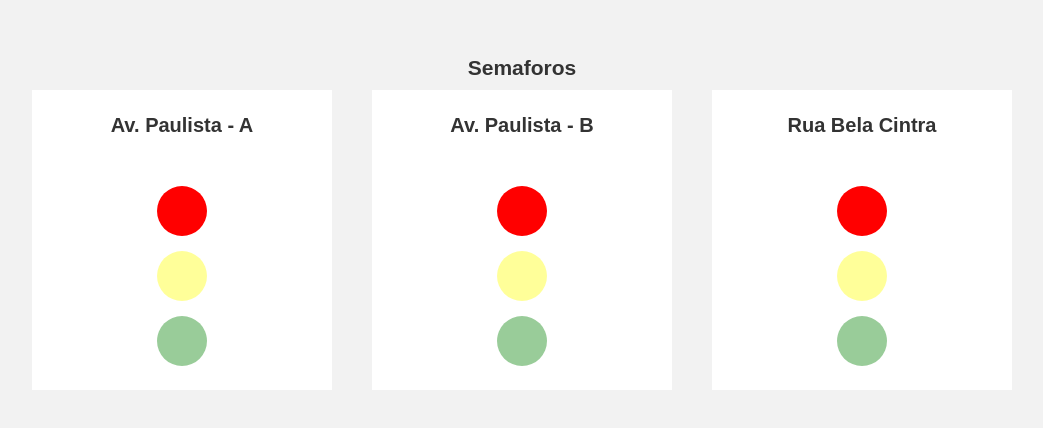
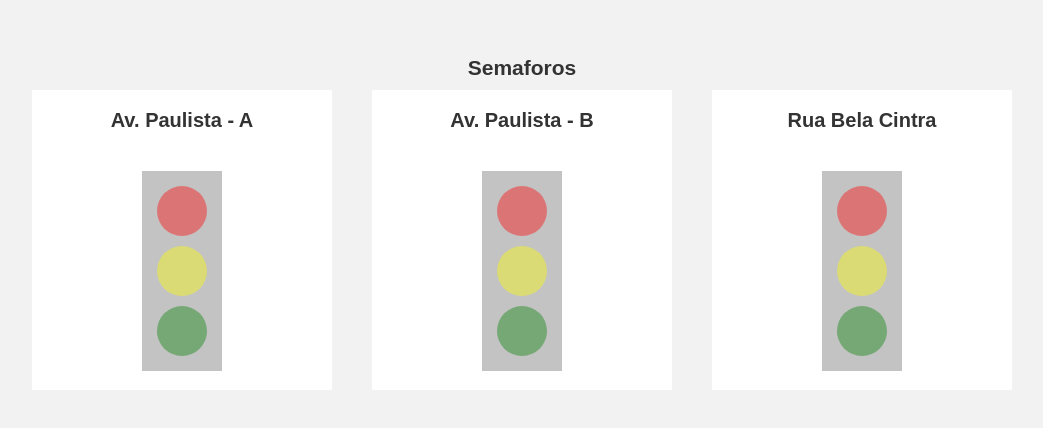
Before and after one commit to victorvuelma/reactjs-smarttraffic, a React (Create React App) app: page / in a window 1280 px wide. Shown: the part 172-600 px from the top of the page, without its empty margins (118-1161 px from the left). Built offline with nearby package versions, Linux system fonts and the light colour scheme; no server answers; the HTML template or start-up script is replaced by a standard one.

Commit message:
update app to use socket.io

```diff
--- a/package.json
+++ b/package.json
@@ -5,7 +5,8 @@
   "dependencies": {
     "react": "^16.9.0",
     "react-dom": "^16.9.0",
-    "react-scripts": "3.1.1"
+    "react-scripts": "3.1.1",
+    "socket.io-client": "^2.2.0"
   },
   "scripts": {
     "start": "react-scripts start",
--- a/src/components/TrafficLight/index.js
+++ b/src/components/TrafficLight/index.js
@@ -1,29 +1,44 @@
+import React, { Component } from 'react'
 
-import React, { Component } from 'react';
+import socket from 'socket.io-client'
 
-import './style.css';
+import './style.css'
 
 export default class TrafficLight extends Component {
-
   state = {
-    name: ''
+    name: '',
+    slug: '',
+    state: 'NONE'
   }
 
   componentDidMount() {
-    this.setState({ name: this.props.name })
+    this.setState({
+      name: this.props.name,
+      slug: this.props.slug
+    })
+
+    const io = socket('https://vv-smarttraffic.herokuapp.com/:8080')
+
+    io.emit('connectTraffic', this.props.slug)
+
+    io.on('change_state', data => {
+      this.setState({state : data})
+    })
   }
 
   render() {
+    const { state } = this.state
+
     return (
-      <div id='trafficlight'>
+      <div id="trafficlight">
         <p>{this.state.name}</p>
 
-        <div className='lights'>
-          <span className='red active'></span>
-          <span className='yellow'></span>
-          <span className='green'></span>
+        <div className="lights">
+          <span className={state === 'CLOSED' ? 'red active' : 'red'} />
+          <span className={(state === 'OPENING' || state === 'CLOSING') ? 'yellow active' : 'yellow'} />
+          <span className={state === 'OPEN' ? 'green active' : 'green'} />
         </div>
       </div>
-    );
+    )
   }
 }
--- a/src/components/TrafficLight/style.css
+++ b/src/components/TrafficLight/style.css
@@ -17,12 +17,15 @@
 }
 
 #trafficlight .lights {
-  height: 180px;
+  height: 200px;
 
   display: flex;
   justify-content: space-between;
   align-items: center;
   flex-direction: column;
+
+  padding: 15px;
+  background-color: #c3c3c3;
 }
 
 #trafficlight .lights span {
--- a/src/pages/TrafficLights/index.js
+++ b/src/pages/TrafficLights/index.js
@@ -11,9 +11,9 @@ export default class TrafficLights extends Component {
             <h2>Semaforos</h2>
 
             <div className='content'>
-              <TrafficLight name='Av. Paulista - A'/>
-              <TrafficLight name='Av. Paulista - B'/>
-              <TrafficLight name='Rua Bela Cintra'/>
+              <TrafficLight name='Av. Paulista - A' slug='paulista_a' />
+              <TrafficLight name='Av. Paulista - B' slug='paulista_b' />
+              <TrafficLight name='Rua Bela Cintra' slug='bela_cintra' />
             </div>
         </div>
     );
```
Also changed, not shown: 1 other file (tests, documents, lock files or other folders).
